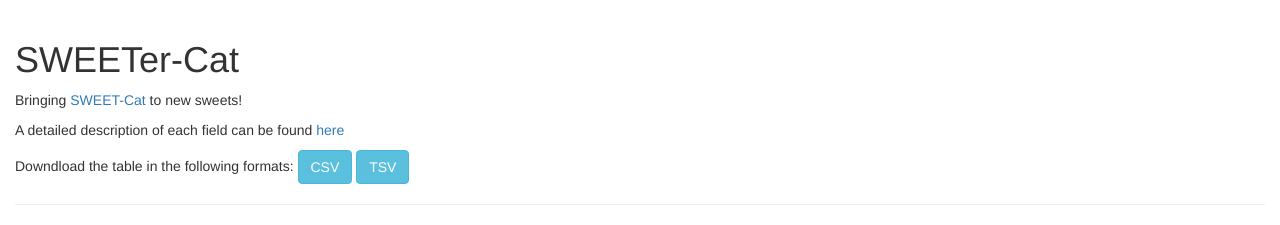
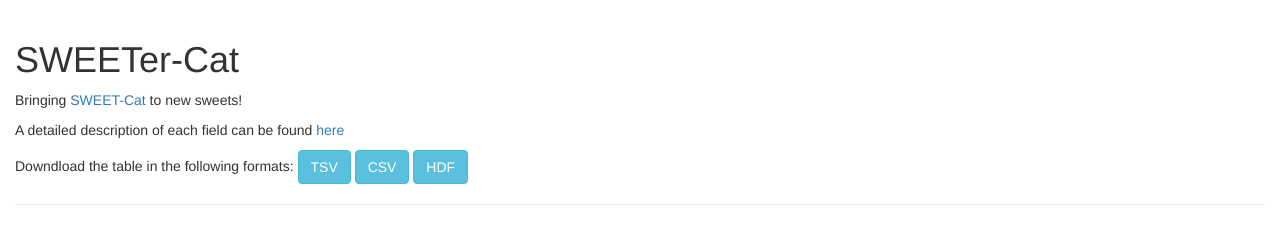
Before and after one commit to DanielAndreasen/SWEETer-Cat, a Flask app: template sweetercat/templates/main.html in a window 1280 px wide. Shown: the part 62-287 px from the top of the page. Run offline with Flask 2, Linux system fonts and the light colour scheme; the template is opened without the code that fills it, so the values that code supplies are empty; parts of the project's set-up code (start-up, migrations or seed data) failed here and were passed over; some libraries are stand-ins or nearby versions.

Commit message:
Include HDF files

```diff
--- a/sweetercat/templates/main.html
+++ b/sweetercat/templates/main.html
@@ -9,8 +9,9 @@
   <p>A detailed description of each field can be found <a href="{{ url_for('static', filename='table.pdf') }}">here</a></p>
 
   <p>Downdload the table in the following formats:
+  <a class="btn btn-info" href="download/sweet-cat.tsv">TSV</a>
   <a class="btn btn-info" href="download/sweet-cat.csv">CSV</a>
-  <a class="btn btn-info" href="download/sweet-cat.tsv">TSV</a>
+  <a class="btn btn-info" href="download/sweet-cat.hdf">HDF</a>
   </p>
 
   <hr>
```
